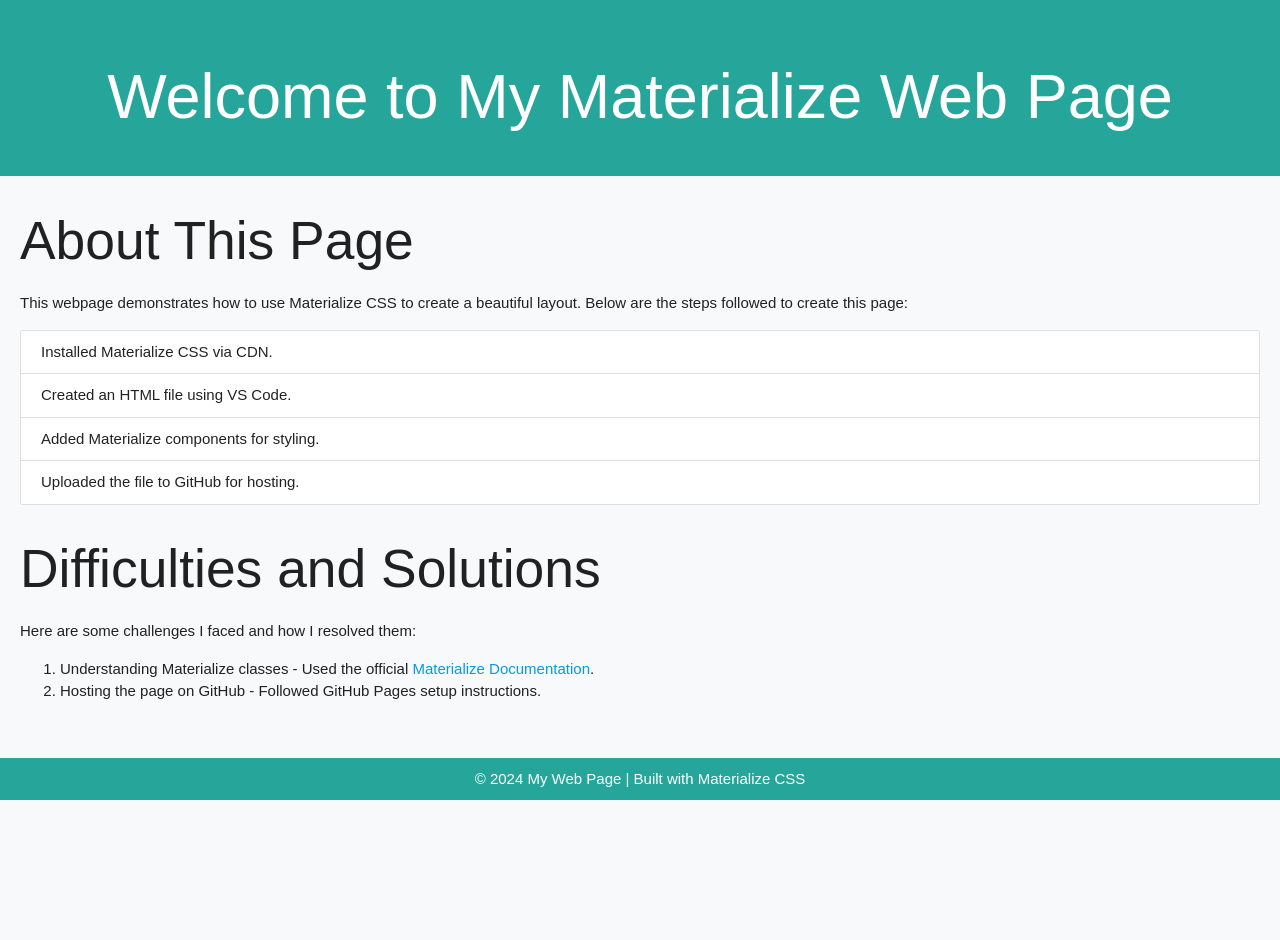
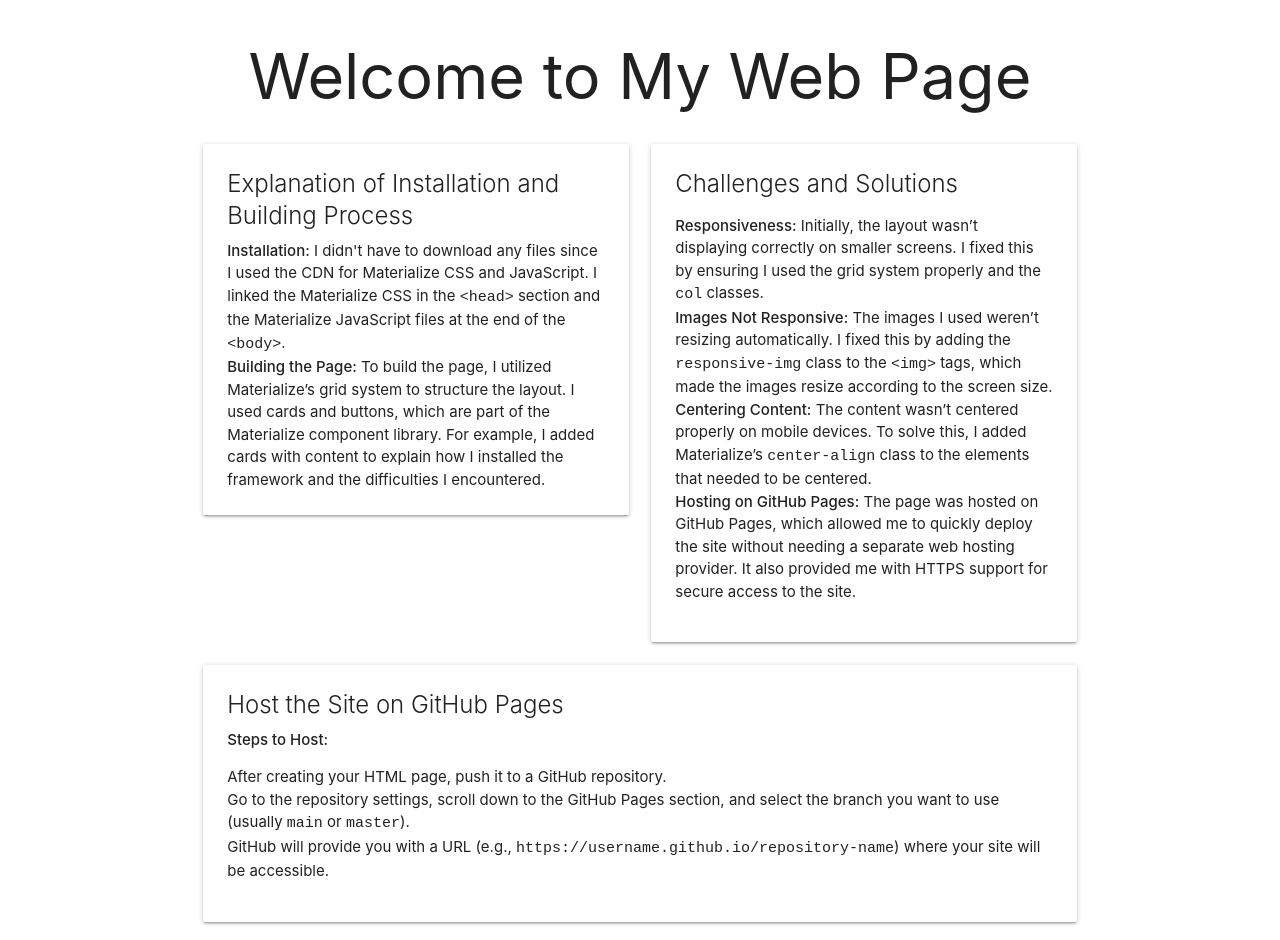
Before and after one commit to a21patel/CPS530_Lab10c, a plain HTML site: page index.html in a window 1280 px wide. Before the commit the page ends 800 px from the top, so only its background shows below. Drawn offline with nearby package versions, Linux system fonts and the light colour scheme.

Commit message:
index.html
content updated

```diff
--- a/index.html
+++ b/index.html
@@ -3,66 +3,59 @@
 <head>
     <meta charset="UTF-8">
     <meta name="viewport" content="width=device-width, initial-scale=1.0">
-    <title>My Materialize Web Page</title>
-    <!-- Materialize CSS -->
+    <title>My Web Page</title>
+    <!-- Materialize CSS CDN -->
     <link href="https://cdnjs.cloudflare.com/ajax/libs/materialize/1.0.0/css/materialize.min.css" rel="stylesheet">
-    <!-- Custom Styles -->
-    <style>
-        body {
-            font-family: Arial, sans-serif;
-            background-color: #f8f9fa;
-        }
-        header {
-            background-color: #26a69a;
-            padding: 20px;
-            color: white;
-            text-align: center;
-        }
-        section {
-            margin: 20px;
-        }
-        footer {
-            background-color: #26a69a;
-            color: white;
-            text-align: center;
-            padding: 10px 0;
-            position: fixed;
-            width: 100%;
-            bottom: 0;
-        }
-    </style>
 </head>
 <body>
-    <!-- Header Section -->
-    <header>
-        <h1>Welcome to My Materialize Web Page</h1>
-    </header>
+    <div class="container">
+        <h1 class="center-align">Welcome to My Web Page</h1>
+        <div class="row">
+            <!-- Card 1: Installation and Building Process -->
+            <div class="col s12 m6">
+                <div class="card">
+                    <div class="card-content">
+                        <span class="card-title">Explanation of Installation and Building Process</span>
+                        <p><strong>Installation:</strong> I didn't have to download any files since I used the CDN for Materialize CSS and JavaScript. I linked the Materialize CSS in the <code>&lt;head&gt;</code> section and the Materialize JavaScript files at the end of the <code>&lt;body&gt;</code>.</p>
+                        <p><strong>Building the Page:</strong> To build the page, I utilized Materialize’s grid system to structure the layout. I used cards and buttons, which are part of the Materialize component library. For example, I added cards with content to explain how I installed the framework and the difficulties I encountered.</p>
+                    </div>
+                </div>
+            </div>
 
-    <!-- Main Content -->
-    <section>
-        <h2>About This Page</h2>
-        <p>This webpage demonstrates how to use Materialize CSS to create a beautiful layout. Below are the steps followed to create this page:</p>
-        <ul class="collection">
-            <li class="collection-item">Installed Materialize CSS via CDN.</li>
-            <li class="collection-item">Created an HTML file using VS Code.</li>
-            <li class="collection-item">Added Materialize components for styling.</li>
-            <li class="collection-item">Uploaded the file to GitHub for hosting.</li>
-        </ul>
+            <!-- Card 2: Challenges and Solutions -->
+            <div class="col s12 m6">
+                <div class="card">
+                    <div class="card-content">
+                        <span class="card-title">Challenges and Solutions</span>
+                        <ul>
+                            <li><strong>Responsiveness:</strong> Initially, the layout wasn’t displaying correctly on smaller screens. I fixed this by ensuring I used the grid system properly and the <code>col</code> classes.</li>
+                            <li><strong>Images Not Responsive:</strong> The images I used weren’t resizing automatically. I fixed this by adding the <code>responsive-img</code> class to the <code>&lt;img&gt;</code> tags, which made the images resize according to the screen size.</li>
+                            <li><strong>Centering Content:</strong> The content wasn’t centered properly on mobile devices. To solve this, I added Materialize’s <code>center-align</code> class to the elements that needed to be centered.</li>
+                            <li><strong>Hosting on GitHub Pages:</strong> The page was hosted on GitHub Pages, which allowed me to quickly deploy the site without needing a separate web hosting provider. It also provided me with HTTPS support for secure access to the site.</li>
+                        </ul>
+                    </div>
+                </div>
+            </div>
 
-        <h2>Difficulties and Solutions</h2>
-        <p>Here are some challenges I faced and how I resolved them:</p>
-        <ol>
-            <li>Understanding Materialize classes - Used the official <a href="https://materializecss.com/" target="_blank">Materialize Documentation</a>.</li>
-            <li>Hosting the page on GitHub - Followed GitHub Pages setup instructions.</li>
-        </ol>
-    </section>
+            <!-- Card 3: Hosting on GitHub Pages -->
+            <div class="col s12">
+                <div class="card">
+                    <div class="card-content">
+                        <span class="card-title">Host the Site on GitHub Pages</span>
+                        <p><strong>Steps to Host:</strong></p>
+                        <ul>
+                            <li>After creating your HTML page, push it to a GitHub repository.</li>
+                            <li>Go to the repository settings, scroll down to the GitHub Pages section, and select the branch you want to use (usually <code>main</code> or <code>master</code>).</li>
+                            <li>GitHub will provide you with a URL (e.g., <code>https://username.github.io/repository-name</code>) where your site will be accessible.</li>
+                        </ul>
+                    </div>
+                </div>
+            </div>
+        </div>
+    </div>
 
-    <!-- Footer Section -->
-    <footer>
-        &copy; 2024 My Web Page | Built with Materialize CSS
-    </footer>
-
-    <!-- Materialize JavaScript -->
+    <!-- Materialize JS and dependencies -->
+    <script src="https://cdnjs.cloudflare.com/ajax/libs/jquery/3.6.0/jquery.min.js"></script>
     <script src="https://cdnjs.cloudflare.com/ajax/libs/materialize/1.0.0/js/materialize.min.js"></script>
 </body>
 </html>
```
